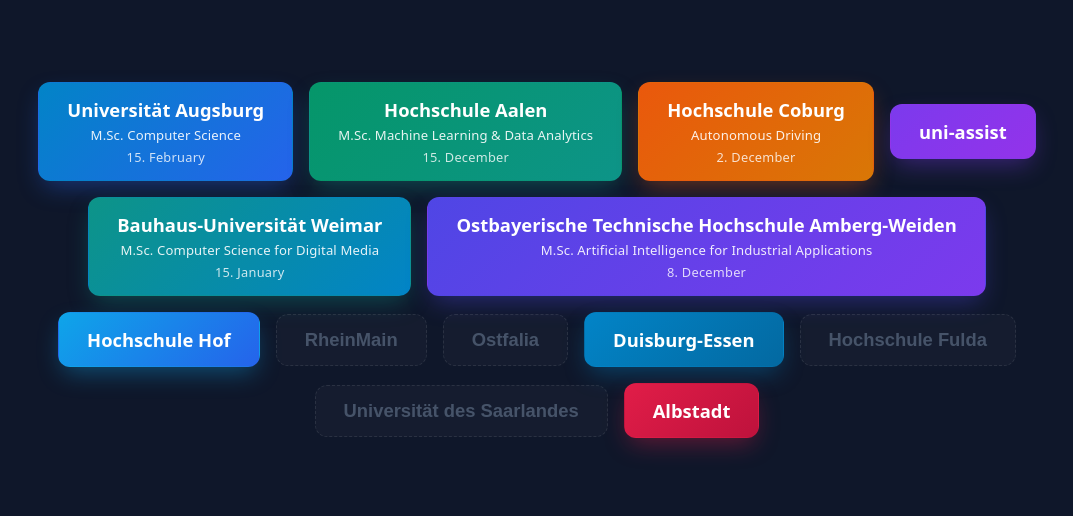
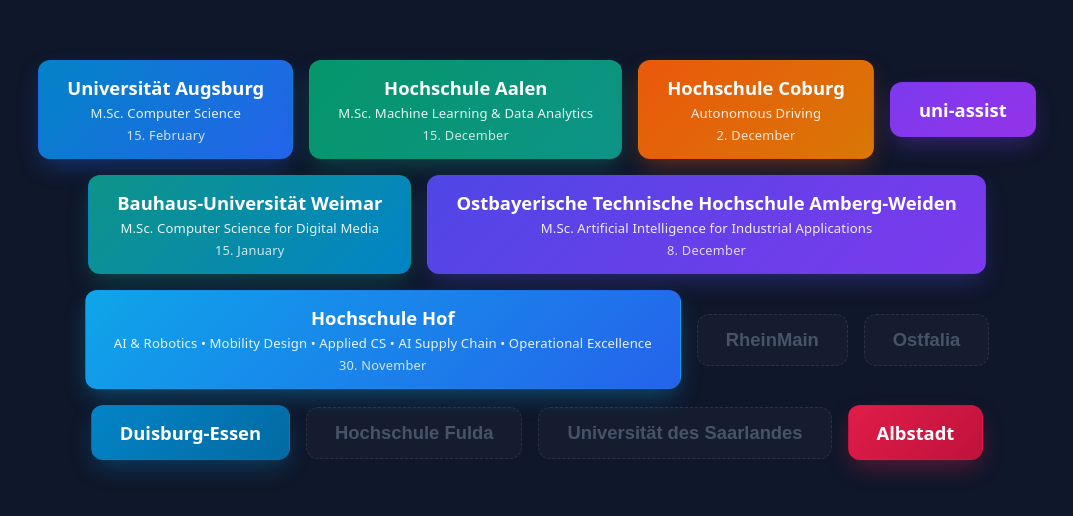
Before and after one commit to prit123-a/final, a plain HTML site: page index.html in a window 1280 px wide. Shown: the part 140-656 px from the top of the page, without its empty margins (103-1176 px from the left). Drawn offline with Linux system fonts and the light colour scheme.

Commit message:
Add degrees and deadline to Hochschule Hof button

```diff
--- a/index.html
+++ b/index.html
@@ -224,7 +224,9 @@
     <a class="college-btn btn-hof"
       href="https://www3.primuss.de/cgi-bin/bew_anmeldung_v3/index.pl?FH=fhh&amp;Language=en" target="_blank"
       rel="noopener noreferrer">
-      Hochschule Hof
+      <span>Hochschule Hof</span>
+      <span class="btn-course">AI &amp; Robotics • Mobility Design • Applied CS • AI Supply Chain • Operational Excellence</span>
+      <span class="btn-deadline">30. November</span>
     </a>
 
     <button type="button" class="college-btn btn-disabled" disabled>
```
